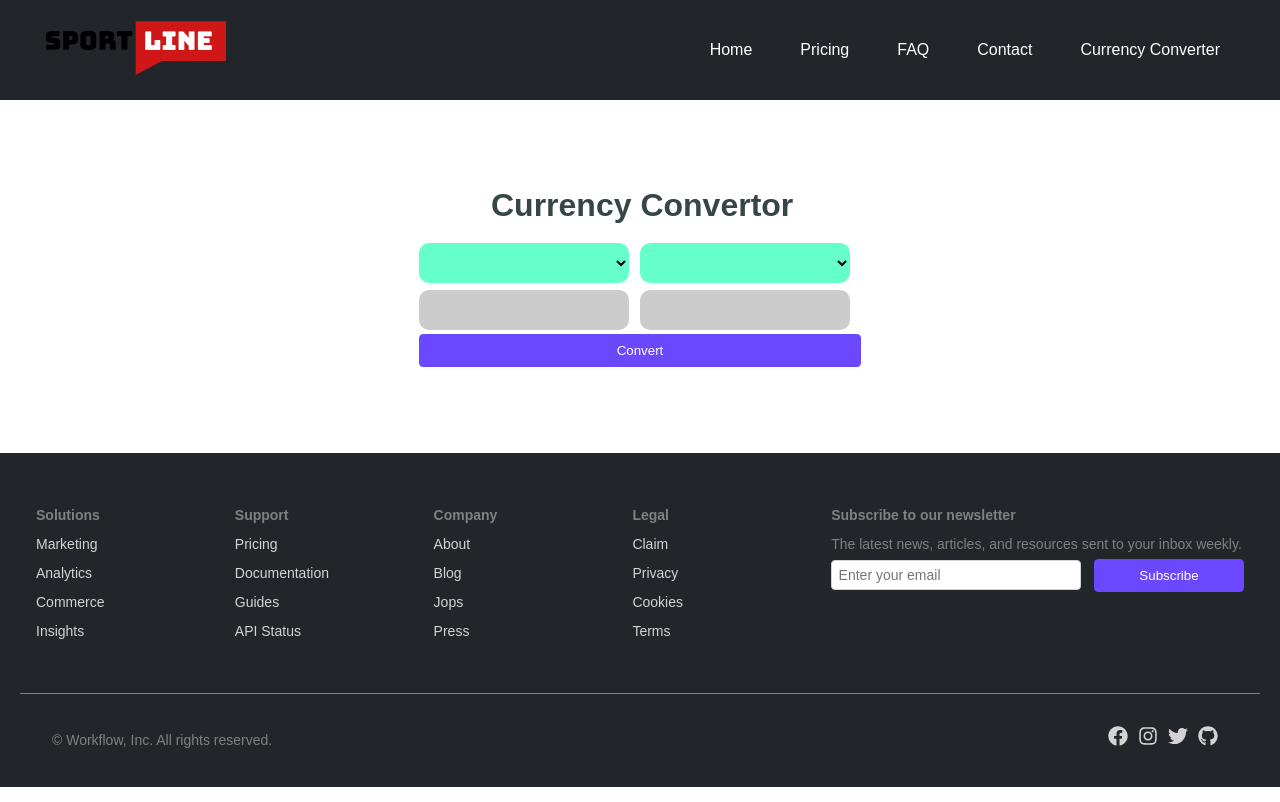
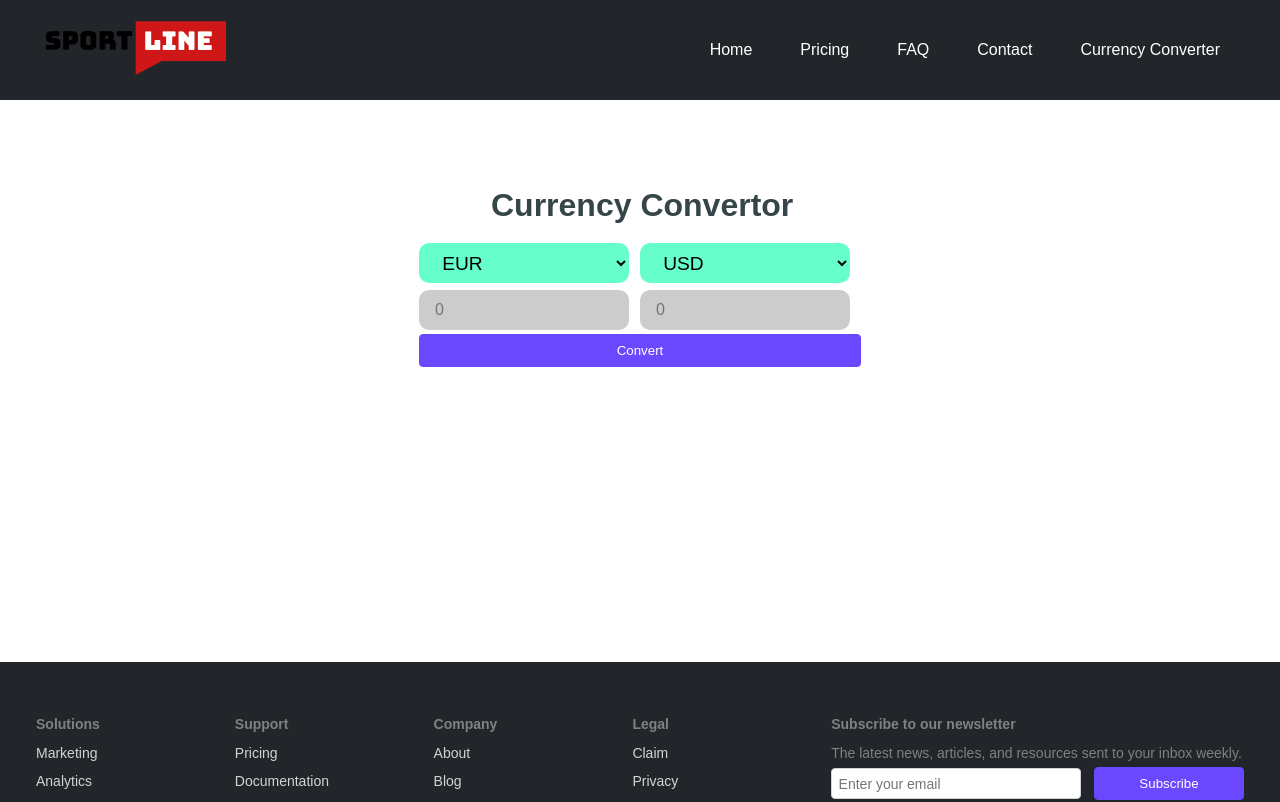
Before and after one commit to MarkoBojanic18/iteh-treci-domaci, a React (Create React App) app: page /currency in a window 1280 px wide. Shown: the top 802 px of the page. Built offline with nearby package versions, Linux system fonts and the light colour scheme.

Commit message:
Pokusao sam da uradim currencyConvert deo. Nije islo

```diff
--- a/public/index.html
+++ b/public/index.html
@@ -10,6 +10,7 @@
       content="Web site created using create-react-app"
     />
     <link rel="apple-touch-icon" href="%PUBLIC_URL%/logo192.png" />
+
     <!--
       manifest.json provides metadata used when your web app is installed on a
       user's mobile device or desktop. See https://developers.google.com/web/fundamentals/web-app-manifest/
--- a/src/components/CurrencyConverter.js
+++ b/src/components/CurrencyConverter.js
@@ -1,25 +1,109 @@
 import React from 'react'
 import './CurrencyConverterStyle.css'
+
+// const currencyEl_one = document.getElementById('currency-one');
+//     const currencyEl_two = document.getElementById('currency-two');
+//     const amountEl_one = document.getElementById('num');
+//     const amountEl_two = document.getElementById('ans');
+
+//     const rateEl = document.getElementById('rate');
+//     const swap = document.getElementById('btn');
+
+//     // Fetch exchange rates and update the dome
+//     function calculate() {
+//       const currency_one = currencyEl_one.value;
+//       const currency_two = currencyEl_two.value;
+
+//       fetch(`https://v6.exchangerate-api.com/v6/b71ba5a6f69833fe3ac900ec/latest/${currency_one}`)
+//         .then((res) => res.json())
+//         .then((data) => {
+//           //   console.log(data);
+//           const rate = data.conversion_rates[currency_two];
+//           rateEl.innerText = `1 ${currency_one} = ${rate} ${currency_two}`;
+
+//           amountEl_two.value = (amountEl_one.value * rate).toFixed(2);
+//         });
+//     }
+
+//     // Event Listeners
+//     currencyEl_one.addEventListener('change', calculate);
+// amountEl_one.addEventListener('input', calculate);
+// currencyEl_two.addEventListener('change', calculate);
+// amountEl_two.addEventListener('input', calculate);
+// swap.addEventListener('click', () => {
+//   const temp = currencyEl_one.value;
+//   currencyEl_one.value = currencyEl_two.value;
+//   currencyEl_two.value = temp;
+//   calculate();
+// });
+
+//     calculate();
 
 
 
 
 
 const CurrencyConverter = () => {
+
+
+    const currency = [
+        {
+         name: 'EUR',
+         rate: 1
+        },
+        {
+            name: 'USD',
+            rate: 1.141611
+        },
+        {
+            name: 'GBP',
+            rate: 0.834786
+        },
+        {
+            name: 'JPY',
+            rate: 130.411996
+        },
+    ];
+
+    function calculate(){
+    var rate =  document.getElementById("num").value;
+    var currency2 = document.getElementById("currency-two");
+    var p = currency2.value;
+currency.forEach((eachValue,eachKey)=>{
+    console.log(p);
+    if(eachValue.name === currency2){
+
+        document.getElementById('ans').innerText = rate * eachValue.rate;
+    }
+});
+
+
+    }
+
+
     return (
         <div className="container1">
             <h1>Currency Convertor</h1>
         <div className="box">
             <div className="left_box">
-                <select name="currency" className="currency"></select>
-                <input type="number" name="" id="num" />
+                <select  name="currency" id="currency-one" className="currency">
+                <option value="EUR">EUR</option>
+
+
+                </select>
+                <input  type="number" placeholder='0' name="" id="num" />
             </div>
             <div className="right_box">
-                <select name="currency"  className="currency"></select>
-                <input type="text" name="" id="ans" disabled />
+                <select  id="currency-two" name="currency"  className="currency">
+                <option value="USD">USD</option>
+          <option value="GBP">GBP</option>
+          <option value="JPY">JPY</option>
+                </select>
+                <input  type="text" name="" placeholder='0' id="ans" disabled />
             </div>
         </div>
-        <button className="btn" id="btn">Convert</button>
+        <button onClick={calculate} className="btn" id="btn">Convert</button>
+        <div className="rate" id="rate"></div>
         </div>
     )
 }
--- a/src/components/CurrencyConverterStyle.css
+++ b/src/components/CurrencyConverterStyle.css
@@ -3,6 +3,7 @@
   border-radius: 20px;
   width: 490px;
   margin: auto;
+  padding-bottom: 295px;
 }
 
 .container1 h1 {
--- a/src/components/Discount.js
+++ b/src/components/Discount.js
@@ -5,7 +5,7 @@ import tree from '../assest/christmasTree.png'
 
 
 const Discount = () => {
-    var countDate = new Date('Jan 15, 2022 00:00:00').getTime();
+    var countDate = new Date('Jan 20, 2022 00:00:00').getTime();
 function endOfDiscout() {
     var now = new Date().getTime();
     var gap = countDate - now;
```
